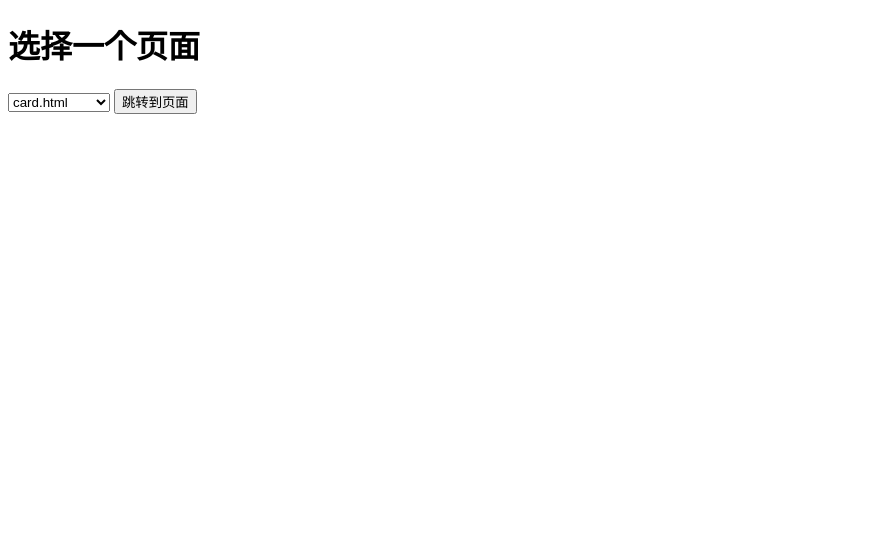
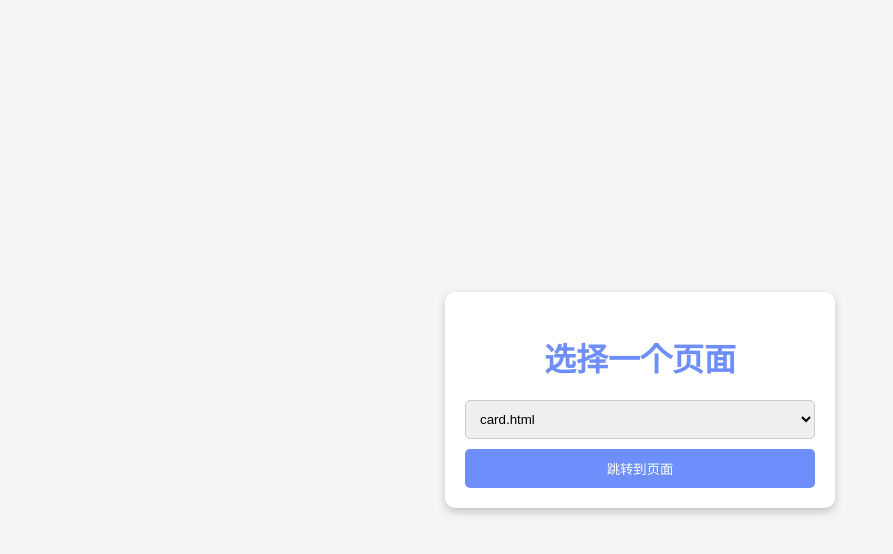
Before and after one commit to lufengjun618/dshtml, a plain HTML site: page index.html in a window 1280 px wide. Shown: the whole page, without its empty margins (0-893 px from the left). Drawn offline with Linux system fonts and the light colour scheme.

Commit message:
Update index.html

```diff
--- a/index.html
+++ b/index.html
@@ -1,12 +1,75 @@
-<!doctype html>
+
+<!DOCTYPE html>
 <html lang="en">
 <head>
     <meta charset="UTF-8">
     <meta name="viewport" content="width=device-width, initial-scale=1.0">
     <title>HTML 文件选择器</title>
+    <style>
+        body {
+            font-family: 'Arial', sans-serif;
+            background-color: #f5f5f5;
+            margin: 0;
+            padding: 0;
+            display: flex;
+            justify-content: center;
+            align-items: center;
+            height: 100vh;
+        }
+
+        .container {
+            width: 350px;
+            border-radius: 10px;
+            box-shadow: 0 4px 8px rgba(0,0,0,0.2);
+            overflow: hidden;
+            transition: transform 0.3s ease;
+            background-color: white;
+            padding: 20px;
+        }
+
+        .container:hover {
+            transform: translateY(-5px);
+        }
+
+        h1 {
+            color: #6e8efb;
+            text-align: center;
+            margin-bottom: 20px;
+        }
+
+        select {
+            width: 100%;
+            padding: 10px;
+            margin-bottom: 10px;
+            border: 1px solid #ccc;
+            border-radius: 5px;
+        }
+
+        button {
+            width: 100%;
+            padding: 10px;
+            background-color: #6e8efb;
+            color: white;
+            border: none;
+            border-radius: 5px;
+            cursor: pointer;
+        }
+
+        button:hover {
+            background-color: #a777e3;
+        }
+    </style>
 </head>
 <body>
-  <h1>选择一个页面</h1> <select id="pageSelector"> <option value="card.html">card.html</option> <option value="students.html">students.html</option> </select> <button id="goButton">跳转到页面</button>
+    <div class="container">
+        <h1>选择一个页面</h1>
+        <select id="pageSelector">
+            <option value="card.html">card.html</option>
+            <option value="students.html">students.html</option>
+        </select>
+        <button id="goButton">跳转到页面</button>
+    </div>
+
     <script>
         document.getElementById('goButton').addEventListener('click', () => {
             const selectedFile = document.getElementById('pageSelector').value;
```
Lines whose indentation alone changed are shown as unchanged.
